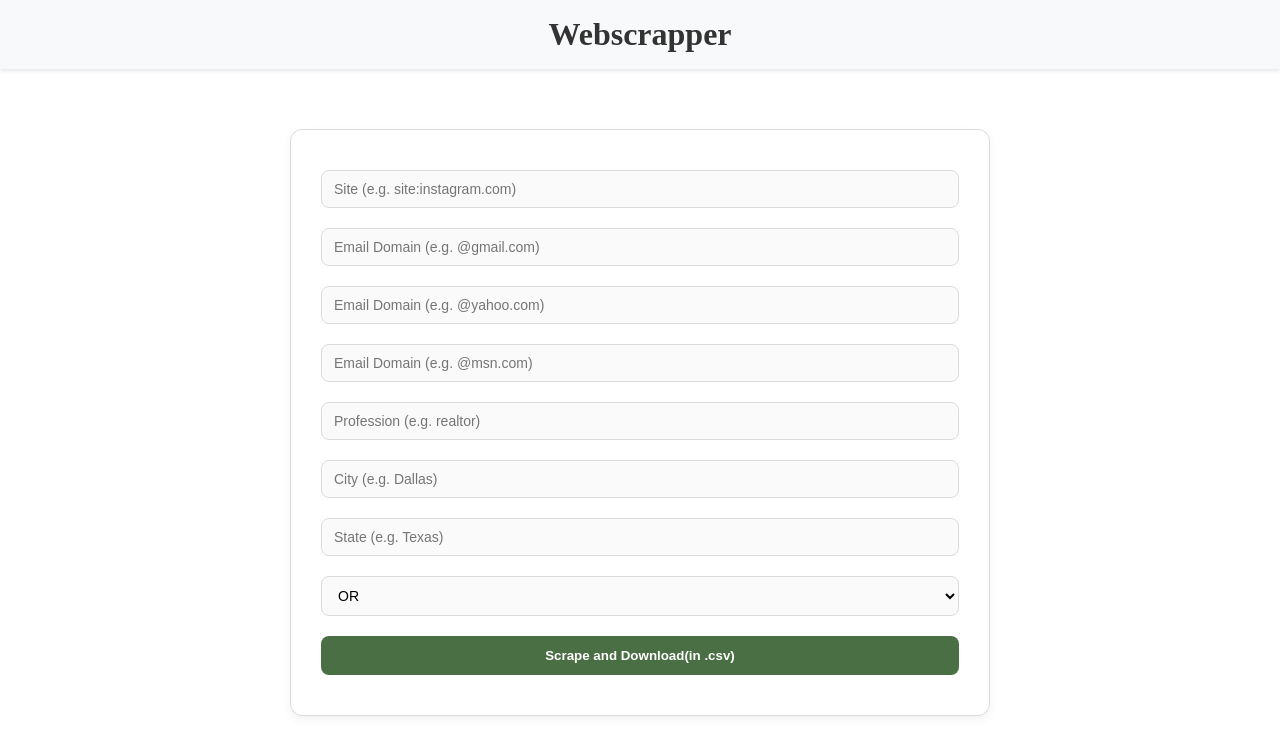
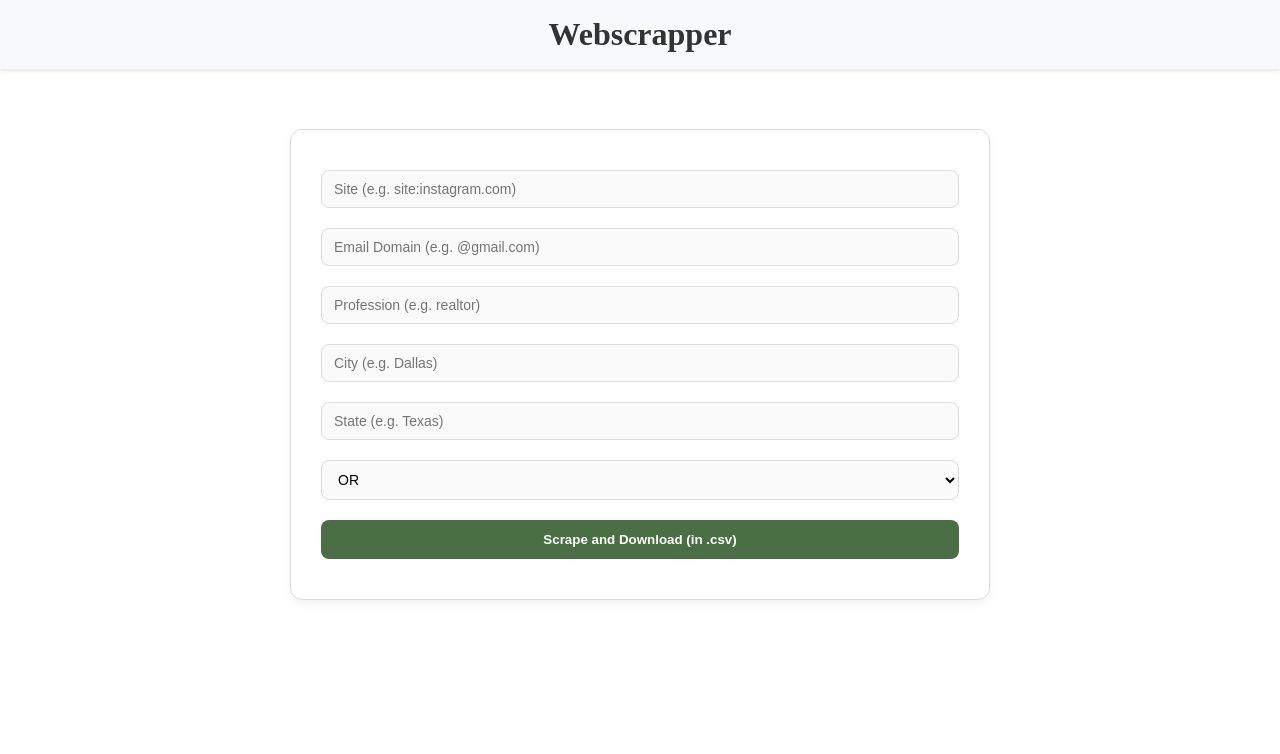
Before and after one commit to Chirag373/webscrapper, a Next.js app: page / in a window 1280 px wide. Shown: the top 754 px of the page. Built offline with nearby package versions, Linux system fonts and the light colour scheme.

Commit message:
formatted the site

```diff
--- a/src/components/InputFormContainer.tsx
+++ b/src/components/InputFormContainer.tsx
@@ -1,20 +1,31 @@
-import React from "react";
-import { useState } from "react";
-import styles from "../styles/inputform.module.css"
+import React, { useState } from "react";
+import styles from "../styles/inputform.module.css";
+import { handleFormSubmit } from "@/utils/formHandlers";
 
 export default function InputFormContainer() {
     const [site, setSite] = useState('');
-    const [email1, setEmail1] = useState('');
-    const [email2, setEmail2] = useState('');
-    const [email3, setEmail3] = useState('');
+    const [email, setEmail] = useState('');
     const [profession, setProfession] = useState('');
     const [city, setCity] = useState('');
     const [state, setState] = useState('');
     const [logic, setLogic] = useState('OR');
 
+    const handleSubmit = (e: React.FormEvent<HTMLFormElement>) => {
+        e.preventDefault();
+
+        handleFormSubmit({
+            site,
+            email,
+            profession,
+            city,
+            state,
+            logic
+        });
+    };
+
     return (
         <div className={styles.formContainer}>
-            <form className={styles.form}>
+            <form className={styles.form} onSubmit={handleSubmit}>
                 <input
                     id="site"
                     type="text"
@@ -24,28 +35,11 @@ export default function InputFormContainer() {
                     className={styles.inputField}
                 />
                 <input
-                    id="email1"
+                    id="email"
                     type="text"
-                    value={email1}
-                    onChange={(e) => setEmail1(e.target.value)}
+                    value={email}
+                    onChange={(e) => setEmail(e.target.value)}
                     placeholder="Email Domain (e.g. @gmail.com)"
-                    className={styles.inputField}
-                />
-
-                <input
-                    id="email2"
-                    type="text"
-                    value={email2}
-                    onChange={(e) => setEmail2(e.target.value)}
-                    placeholder="Email Domain (e.g. @yahoo.com)"
-                    className={styles.inputField}
-                />
-                <input
-                    id="email3"
-                    type="text"
-                    value={email3}
-                    onChange={(e) => setEmail3(e.target.value)}
-                    placeholder="Email Domain (e.g. @msn.com)"
                     className={styles.inputField}
                 />
                 <input
@@ -81,8 +75,10 @@ export default function InputFormContainer() {
                     <option value="OR">OR</option>
                     <option value="AND">AND</option>
                 </select>
-                <button type="submit" className={styles.submitButton}>Scrape and Download(in .csv)</button>
+                <button type="submit" className={styles.submitButton}>
+                    Scrape and Download (in .csv)
+                </button>
             </form>
         </div>
-    )
+    );
 }
--- /dev/null
+++ b/src/utils/formHandlers.ts
@@ -0,0 +1,40 @@
+interface FormData {
+    site: string;
+    email: string;
+    profession: string;
+    city: string;
+    state: string;
+    logic: string;
+}
+
+// formatted site
+function formatSite(site: string): string {
+    let formattedSite = site?.trim() || '';
+
+    if (formattedSite && !formattedSite.startsWith('site:')) {
+        formattedSite = formattedSite.replace(/^https?:\/\//, '');
+        formattedSite = formattedSite.replace(/^www\./, '');
+
+        if (!formattedSite.includes('.')) {
+            formattedSite = `${formattedSite}.com`;
+        }
+
+        formattedSite = `site:${formattedSite}`;
+    }
+
+    return formattedSite;
+}
+
+export function handleFormSubmit(data: FormData) {
+    const formatted = {
+        site: formatSite(data.site),
+        emailDomains: data.email,
+        profession: data.profession,
+        city: data.city,
+        state: data.state,
+        logic: data.logic
+    };
+
+    console.log(formatted)
+
+}
```
